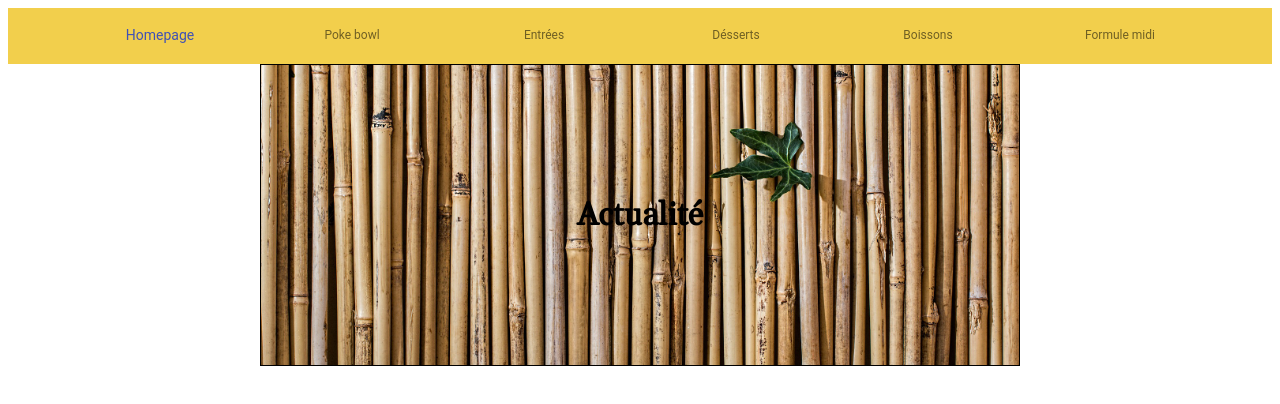
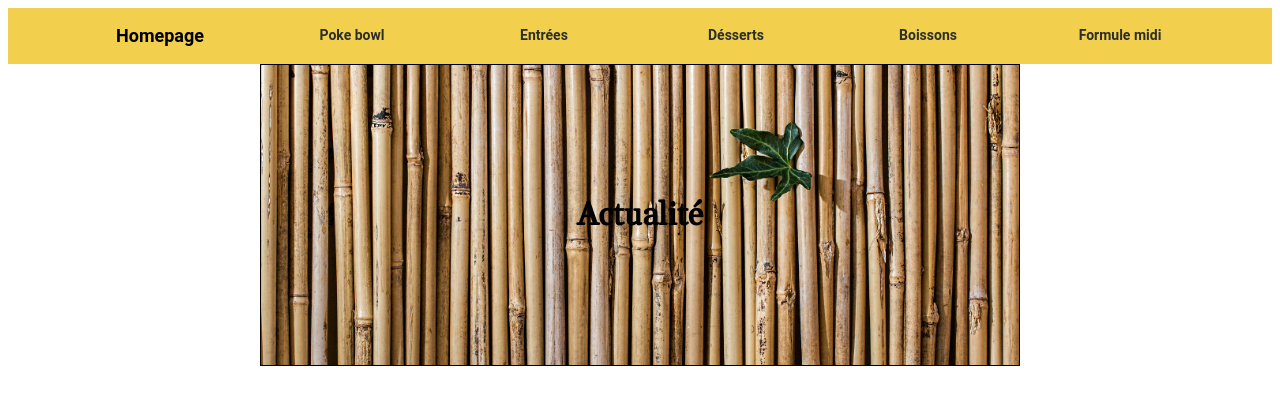
Before and after one commit to geoffreysaldo/front-end, a React (Create React App) app: page / in a window 1280 px wide. Shown: the top 404 px of the page. Built offline with nearby package versions, Linux system fonts and the light colour scheme.

Commit message:
styles theme

```diff
--- a/src/components/nav-bar/nav-bar.component.jsx
+++ b/src/components/nav-bar/nav-bar.component.jsx
@@ -5,11 +5,13 @@ import BottomNavigation from '@material-ui/core/BottomNavigation';
 import BottomNavigationAction from '@material-ui/core/BottomNavigationAction';
 import { withRouter, Link } from 'react-router-dom';
 
+import { ThemeProvider as MuiThemeProvider } from '@material-ui/core/styles';
+import theme from '../../themes/theme.js'
+
 const useStyles = makeStyles({
   root: {
     width: "100%",
     backgroundColor:"#f2cf4c",
-    color:"white",
   },
 });
 
@@ -22,13 +24,13 @@ export default function NavBar() {
   };
 
   return (
-    <BottomNavigation  showLabels value={value} onChange={handleChange} className={classes.root}>
+    <MuiThemeProvider theme={theme} ><BottomNavigation  showLabels value={value} onChange={handleChange} className={classes.root}>
       <BottomNavigationAction  label="Homepage" value="Homepage" component={Link} to={"/"}/>
       <BottomNavigationAction  label="Poke bowl" value="Poke bowl" component={Link} to={"/pokebowl"}/>
       <BottomNavigationAction label="Entrées" value="Entrées" component={Link} to={"/entree"}/>
       <BottomNavigationAction  label="Désserts" value="Désserts" component={Link} to={"/dessert"}/>
       <BottomNavigationAction  label="Boissons" value="Boissons" component={Link} to={"/boisson"}/>
       <BottomNavigationAction  label="Formule midi" value="Formule midi" component={Link} to={"/formule"}/>
-    </BottomNavigation>
+    </BottomNavigation></MuiThemeProvider>
   );
 }
--- /dev/null
+++ b/src/themes/theme.js
@@ -0,0 +1,19 @@
+import { createMuiTheme } from "@material-ui/core/styles";
+
+export default createMuiTheme({
+  overrides: {
+    MuiBottomNavigationAction: {
+      root: {
+        fontWeight: "bold",
+      },
+      label:{
+        fontSize:"14px",
+        '&$selected': {
+          fontSize: "18px",
+          color:"black",
+        },
+        color:"#2b2e2c",
+      }
+    }
+  }
+});
```
Also changed, not shown: src/pages/homepage.component.jsx (added, +15 -0 lines).
